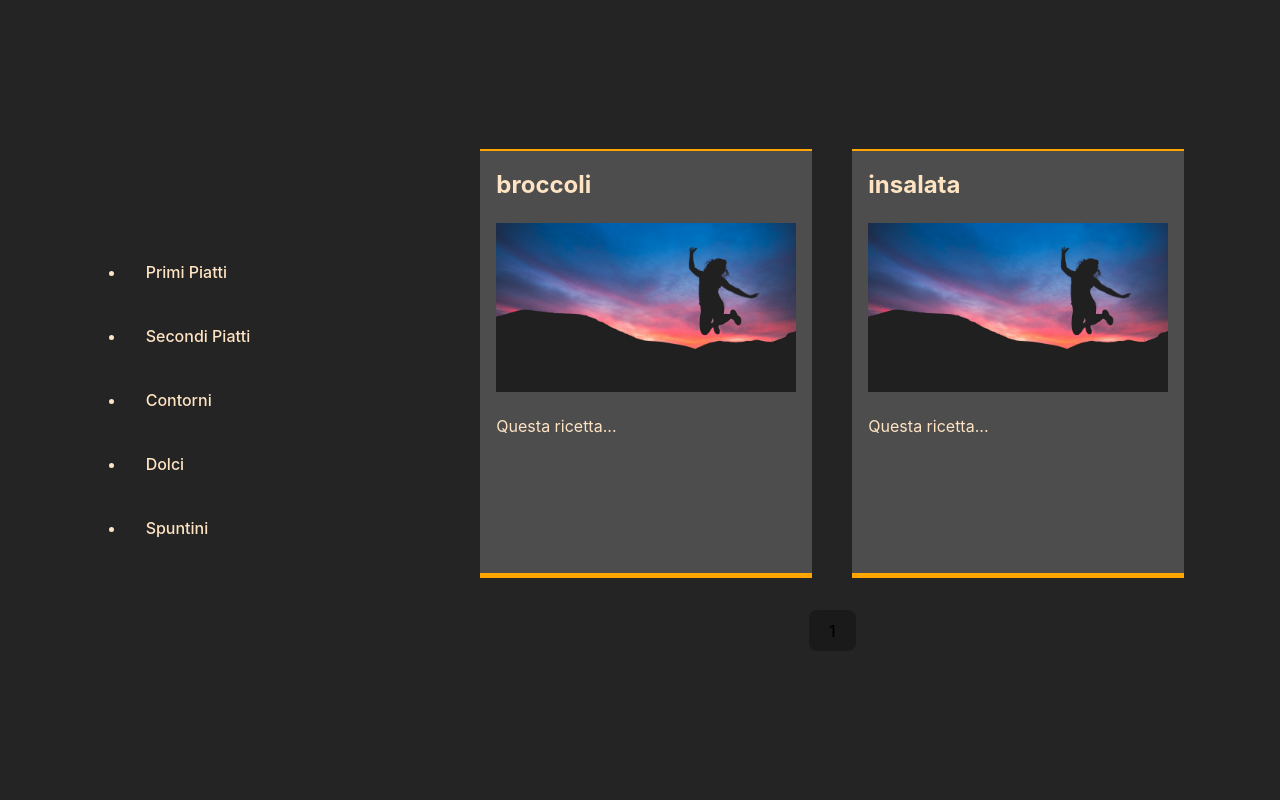
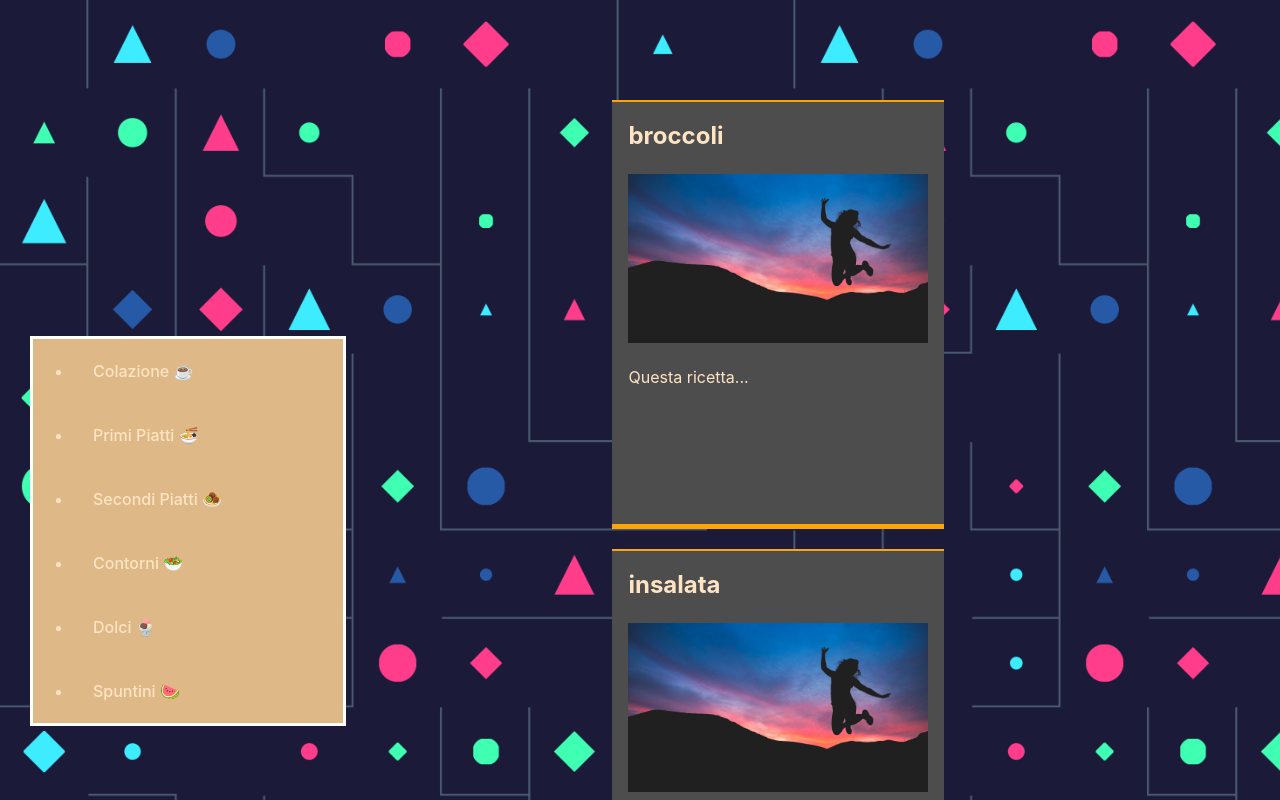
Before and after one commit to andrew-rwx/blg, a React (Vite) app: page /ricette/contorni in a window 1280 px wide. Shown: the top 800 px of the page. Built offline with nearby package versions, Linux system fonts and the light colour scheme.

Commit message:
main_moreCSS

```diff
--- a/src/components/Card.css
+++ b/src/components/Card.css
@@ -20,6 +20,7 @@
     background-color: rgb(78, 77, 77);
     margin-left: 10px;
     margin-right: 10px;
+    margin-bottom: 10px;
 }
 
 .card>h2{
--- a/src/components/CardExplorer.css
+++ b/src/components/CardExplorer.css
@@ -5,6 +5,9 @@
     gap: 4px;
 }
 
+.my-button{
+    margin-bottom: 10px;
+}
 .my-button.clicked{
     background-color: yellow;
 }
--- a/src/index.css
+++ b/src/index.css
@@ -29,6 +29,9 @@ body {
   min-width: 320px;
   min-height: 100vh;
   color:bisque;
+  background-image: url("/background1.png");
+  background-repeat: repeat-x;
+  background-size: contain;
 }
 
 h1 {
@@ -54,17 +57,3 @@ button:focus,
 button:focus-visible {
   outline: 4px auto -webkit-focus-ring-color;
 }
-
-/*@media (prefers-color-scheme: light) {
-  :root {
-    color: #213547;
-    background-color: #ffffff;
-  }
-  a:hover {
-    color: #747bff;
-  }
-  button {
-    background-color: #f9f9f9;
-  }
-}
-/*
--- a/src/main.jsx
+++ b/src/main.jsx
@@ -28,7 +28,8 @@ const router=createBrowserRouter([
       {
         loader:({params})=>{
           const {id}=params;
-          const ricette_scelte=ricettario[id]; /* il [] permette di accedere usando variabili. Non posso usare
+          const ricette_scelte=ricettario[id];
+          console.log(ricette_scelte); /* il [] permette di accedere usando variabili. Non posso usare
                                                   ricettario.id */
           return ricette_scelte
         },
--- a/src/ricettario.js
+++ b/src/ricettario.js
@@ -1,3 +1,10 @@
+const colazione=[
+    {titolo: "pancake",
+    src: "/mylife.jpg",
+    alt :"life",
+    testo:"Questa ricetta..."}
+]
+
 const primipiatti=[
     {titolo: "bucatini1",
     src: "/mylife.jpg",
@@ -111,4 +118,4 @@ alt :"life",
 testo:"Questa ricetta..."},
 ]
 
-export {primipiatti,secondipiatti,contorni,dolci,spuntini};
+export {colazione,primipiatti,secondipiatti,contorni,dolci,spuntini};
--- a/src/routes/Ricette.css
+++ b/src/routes/Ricette.css
@@ -1,6 +1,10 @@
 ul{
     /* margin-top: 150px; */
-    position: sticky;
+    width: 285px;
+    background-color: burlywood;
+    border:solid 3px white;
+    margin-left: 30px;
+
 }
 
 
@@ -11,13 +15,13 @@ li{
 #ricette-wrapper{
     display: flex;
     align-items: center;
-    gap:200px;
+    gap:20vw;
     min-height: 100vh;
 }
 
 #ricette-card-wrapper{
+    margin-top: 100px;
     display: flex;
-    gap:20px;
     flex-wrap: wrap;
-    justify-content: center;
+    gap:10px;
 }
--- a/src/routes/Ricette.jsx
+++ b/src/routes/Ricette.jsx
@@ -6,22 +6,26 @@ function Ricette(){
         <div id="ricette-wrapper">
             <ul>
                 <li>
-                    <Link to="/ricette/primipiatti">Primi Piatti</Link>
+                    <Link to="/ricette/colazione">Colazione ☕</Link>
                 </li>
 
                 <li>
-                    <Link to="/ricette/secondipiatti">Secondi Piatti</Link>
-                </li>
-                <li>
-                    <Link to="/ricette/contorni">Contorni</Link>
+                    <Link to="/ricette/primipiatti">Primi Piatti 🍜</Link>
                 </li>
 
                 <li>
-                    <Link to="/ricette/dolci">Dolci</Link>
+                    <Link to="/ricette/secondipiatti">Secondi Piatti 🧆</Link>
+                </li>
+                <li>
+                    <Link to="/ricette/contorni">Contorni 🥗</Link>
                 </li>
 
                 <li>
-                    <Link to="/ricette/spuntini">Spuntini</Link>
+                    <Link to="/ricette/dolci">Dolci 🍨</Link>
+                </li>
+
+                <li>
+                    <Link to="/ricette/spuntini">Spuntini 🍉</Link>
                 </li>
 
 
```
Also changed, not shown: public/background1.png (added), public/card-background.png (added).
